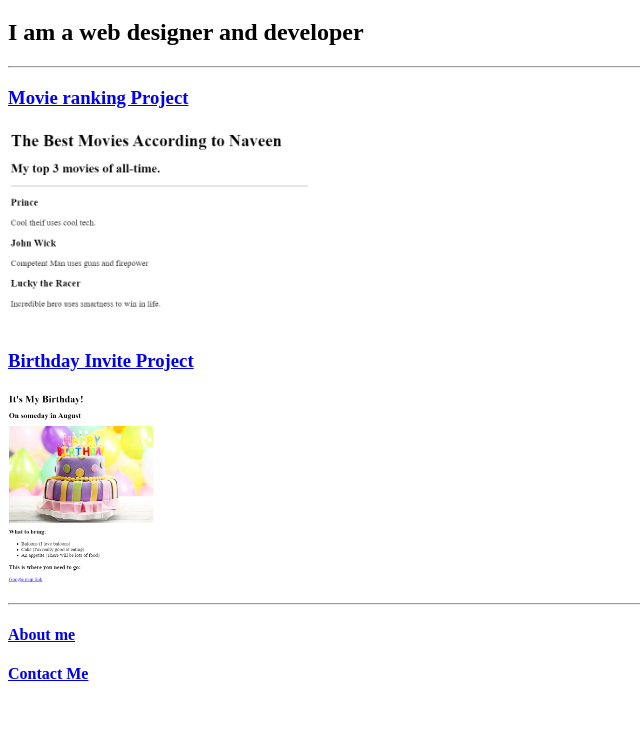
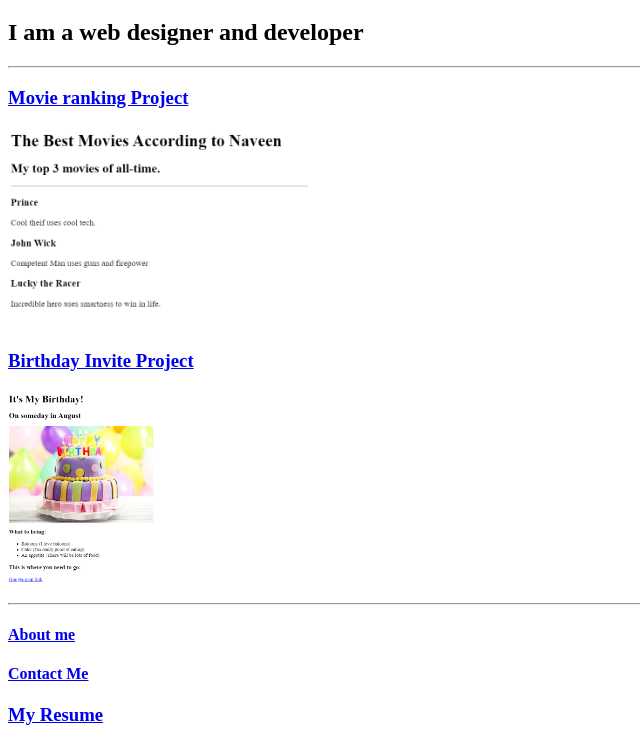
Before and after one commit to CodeNaveen-in/portfolio-html, a plain HTML site: page index.html in a window 1280 px wide. Shown: the part 61-806 px from the top of the page, without its empty margins (0-640 px from the left). Drawn offline with Linux system fonts and the light colour scheme.

Commit message:
Update index.html
Added the code to invoke "Resume html" file.

```diff
--- a/index.html
+++ b/index.html
@@ -34,6 +34,7 @@ https://developer.mozilla.org/en-US/docs/Web/HTML/Element/img#attr-height -->
     <hr>
     <h4><a href="./public/about.html">About me</a></h4>
     <h4><a href="./public/contact.html">Contact Me</a></h4>
+    <h3><a href = "/resume.html"> My Resume</a> </h3>
 
 </body>
 </html>
```
